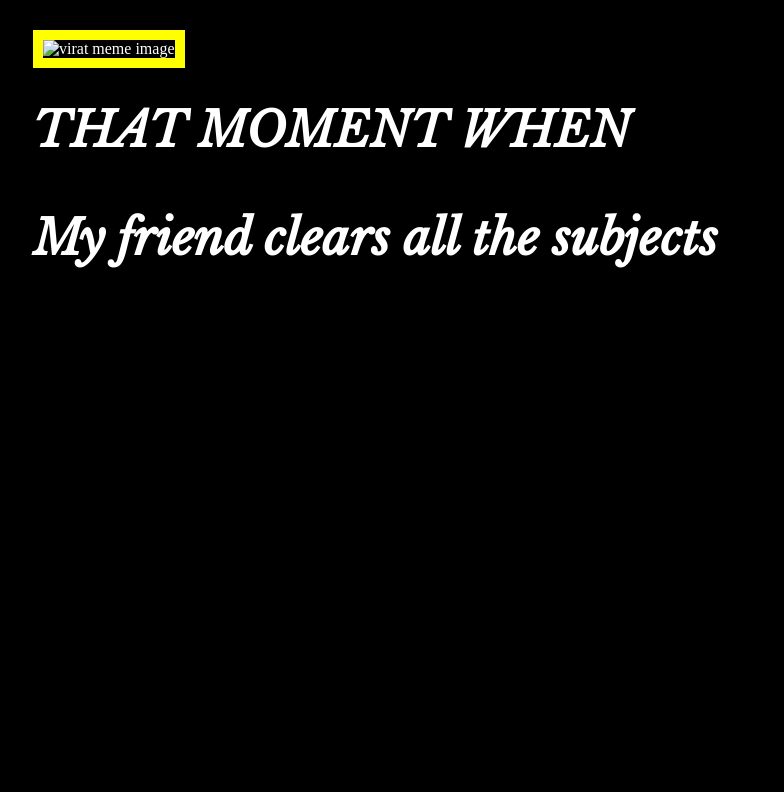
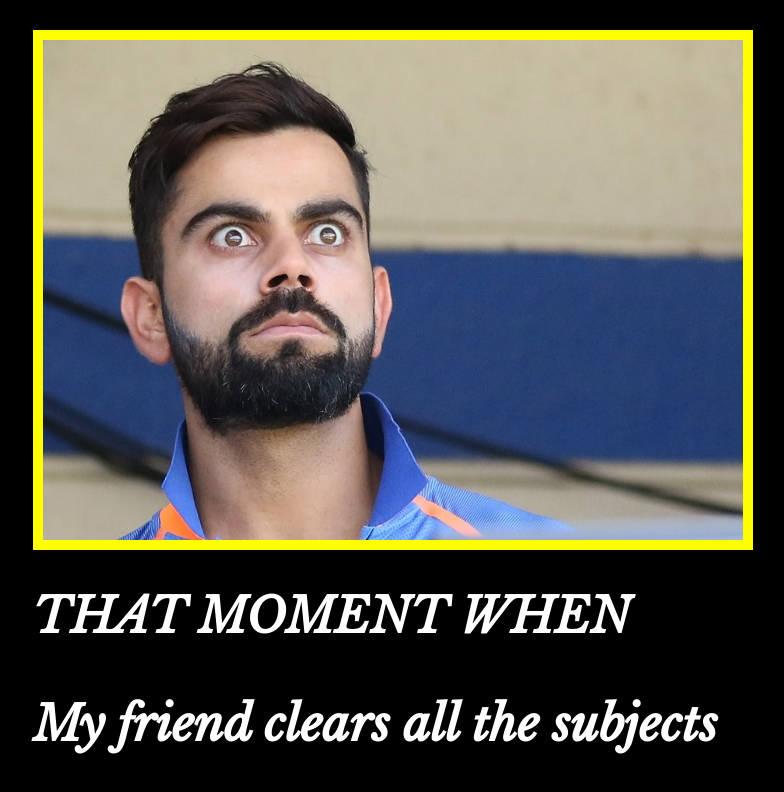
Before and after one commit to hemanthv20/meme, a plain HTML site: page index.html in a window 1280 px wide. Shown: the whole page, without its empty margins (291-1075 px from the left). Drawn offline with nearby package versions, Linux system fonts and the light colour scheme.

Commit message:
Add files via upload

```diff
--- a/index.html
+++ b/index.html
@@ -11,7 +11,7 @@
 </head>
 <body>
   <div>
-  <img src="./assets/images/virat.jpg" alt="virat meme image">
+  <img src="./virat.jpg" alt="virat meme image">
   <h1>THAT MOMENT WHEN <br>
   <P>My friend clears all the subjects</P></h1>
 </div>
```
